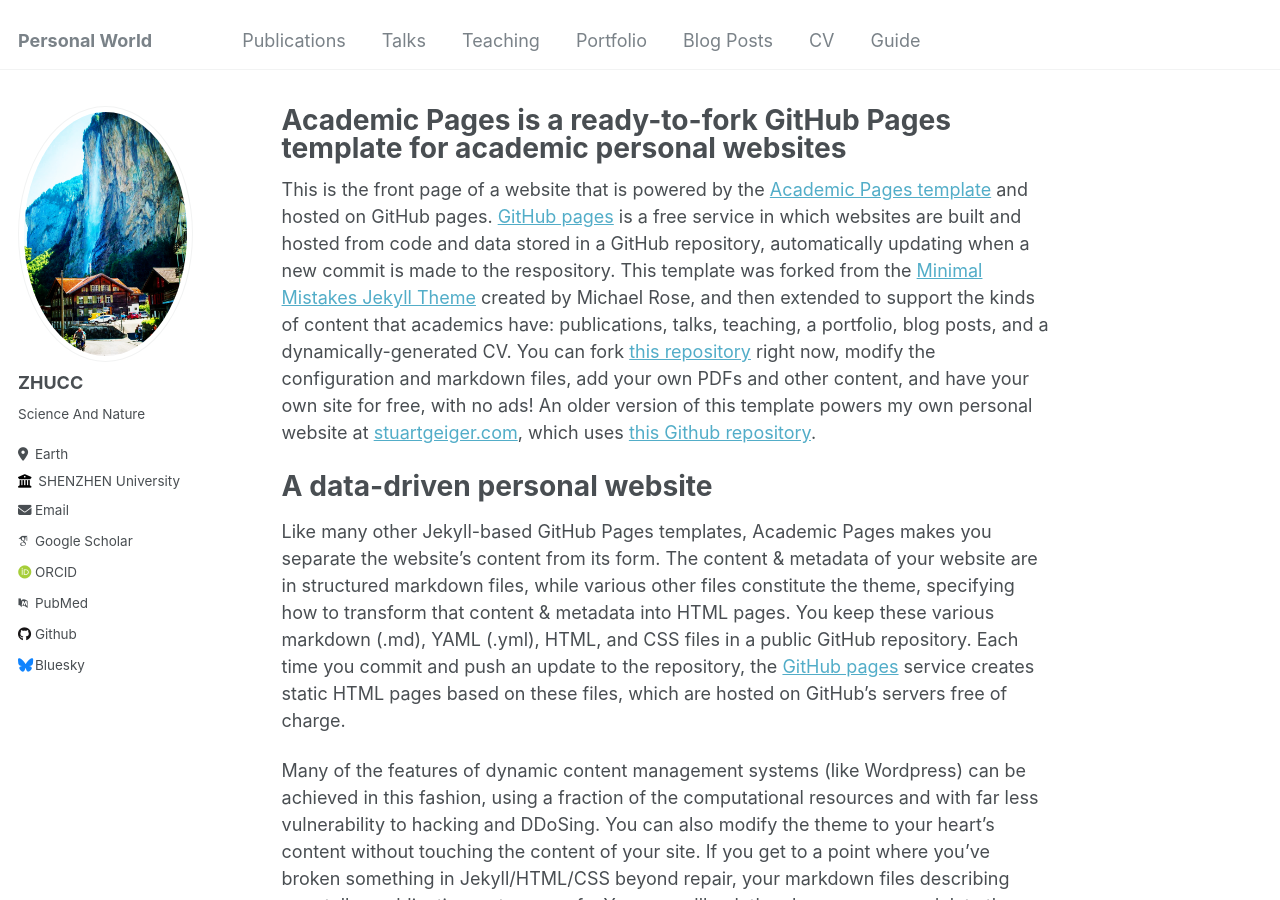
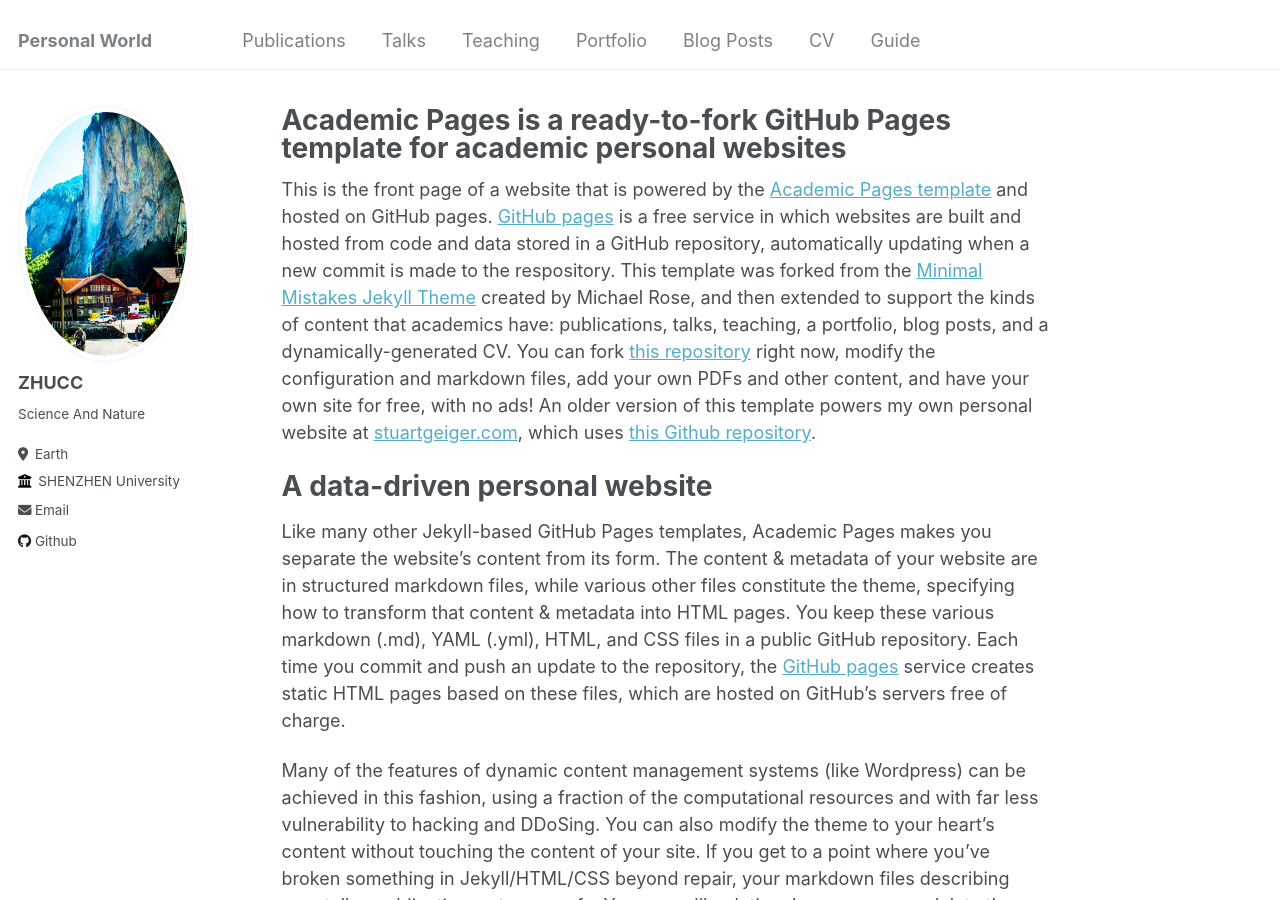
Before and after one commit to Guokr1991/zhucc123.github.io, a Jekyll site: the page built from _pages/about.md, in a window 1280 px wide and 900 px high. Built offline with Jekyll 4.4.1, drawn with Linux system fonts in a browser that asks for light colours; some web fonts are replaced; part of the change alters nothing that is shown.

Commit message:
Update _config.yml

```diff
--- a/_config.yml
+++ b/_config.yml
@@ -32,23 +32,23 @@ author:
 
   # Academic websites
   arxiv            : # URL - Update with the correct link to your profile
-  googlescholar    : "https://scholar.google.com/citations?user=PS_CX0AAAAAJ"
+  googlescholar    : #"https://scholar.google.com/citations?user=PS_CX0AAAAAJ"
   impactstory      : # URL
-  orcid            : "http://orcid.org/yourorcidurl"
+  orcid            : #"http://orcid.org/yourorcidurl"
   semantic         : # URL
-  pubmed           : "https://www.ncbi.nlm.nih.gov/pubmed/?term=john+snow"
+  pubmed           : #"https://www.ncbi.nlm.nih.gov/pubmed/?term=john+snow"
   researchgate     : # URL
 
   # Repositories and software development
   bitbucket        : # Username - Update with your username on the site
   codepen          : # Username
   dribbble         : # Username
-  github           : "academicpages"
+  github           : "Guokr1991"
   kaggle           : # Username
   stackoverflow    : # User number or user number and name (i.e., use "1" or "1/jeff-atwood")
 
   # Social media
-  bluesky          : "bsky.app" # Replace this with you Bluesky username
+  bluesky          : #"bsky.app" # Replace this with you Bluesky username
   facebook         : # Username
   flickr           : # Username
   foursquare       : # Username
```
